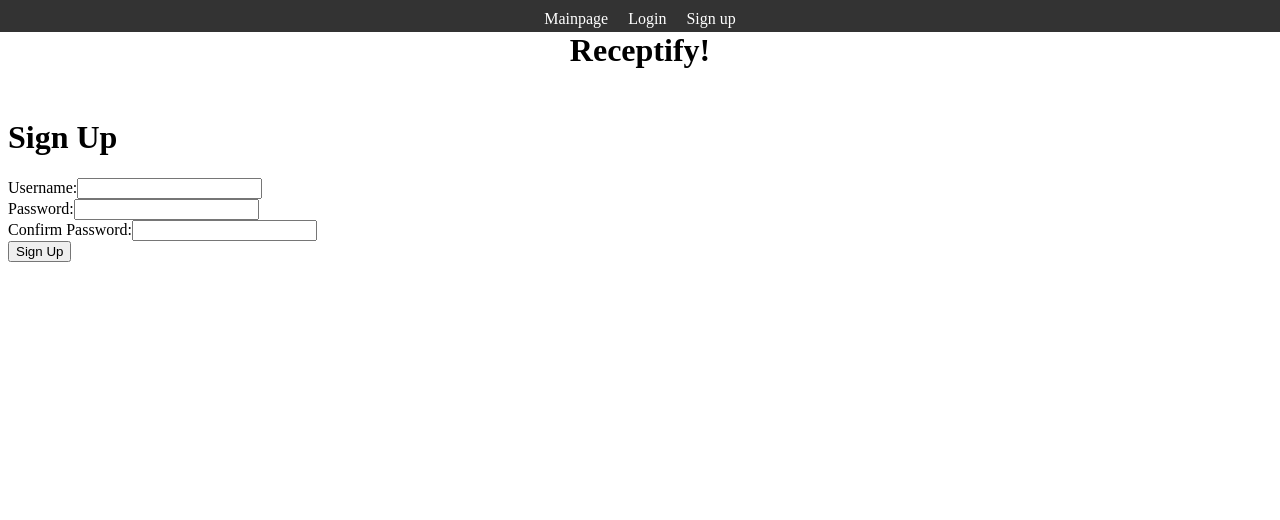
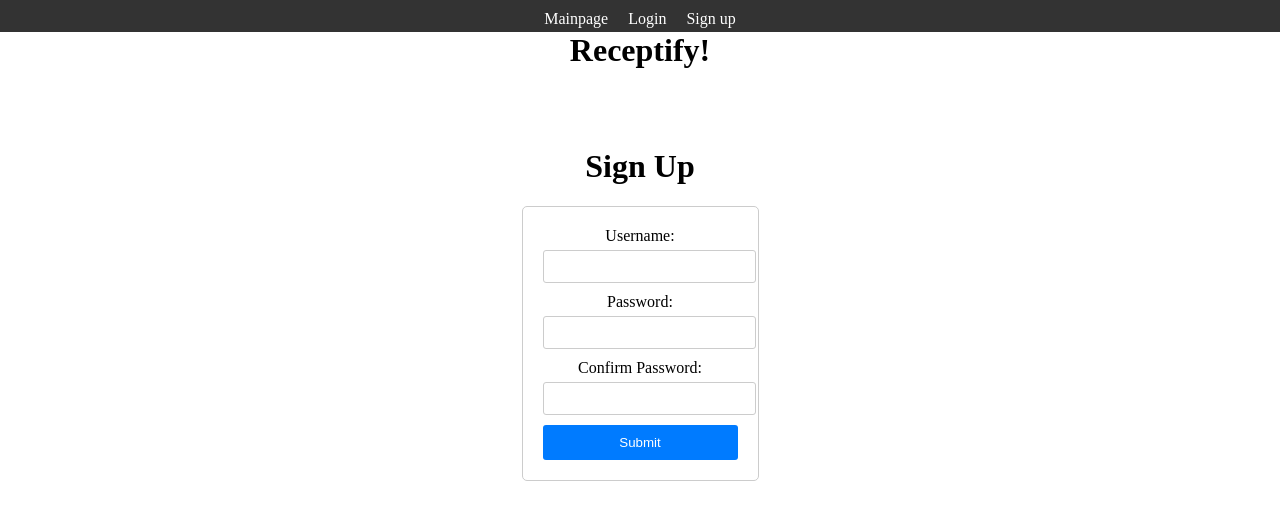
Before and after one commit to JuhoSiitonen/Receptify, a React (Vite) app in the folder frontend/: page /signup in a window 1280 px wide. Shown: the top 520 px of the page. Built offline with nearby package versions, Linux system fonts and the light colour scheme; no server answers.

Commit message:
signup component user validation and css

```diff
--- /dev/null
+++ b/frontend/src/components/SignUp.css
@@ -0,0 +1,49 @@
+.signup {
+    text-align: center;
+    margin-top: 50px;
+}
+
+.login-form {
+    display: inline-block;
+    border: 1px solid #ccc;
+    padding: 20px;
+    border-radius: 5px;
+}
+
+.login-form div {
+    margin-bottom: 10px;
+}
+
+.login-form label {
+    display: block;
+    margin-bottom: 5px;
+}
+
+.login-form input {
+    width: 100%;
+    padding: 8px;
+    border: 1px solid #ccc;
+    border-radius: 3px;
+}
+
+.login-form button {
+    width: 100%;
+    padding: 10px;
+    background-color: #007bff;
+    color: #fff;
+    border: none;
+    border-radius: 3px;
+    cursor: pointer;
+}
+
+.login-form button:hover {
+    background-color: #0056b3;
+}
+
+.login-form button:active {
+    background-color: #004080;
+}
+
+.login-form button:focus {
+    outline: none;
+}
--- a/frontend/src/components/SignUp.jsx
+++ b/frontend/src/components/SignUp.jsx
@@ -3,6 +3,7 @@ import { useNavigate } from 'react-router-dom';
 import { signup } from '../reducers/userReducer';
 import { useDispatch } from 'react-redux';
 import { addNotification } from '../reducers/notificationReducer';
+import './SignUp.css';
 
 const SignUp = () => {
     const dispatch = useDispatch();
@@ -33,23 +34,53 @@ const SignUp = () => {
         }
     }
 
+    const handleUsernameChange = (event) => {
+        if (event.target.value.length < 20) {
+            setUsername(event.target.value);
+        } else {
+            dispatch(addNotification({
+                message: 'Username must be less than 20 characters',
+                error: true}));
+        }
+    }
+
+    const handlePasswordChange = (event) => {
+        if (event.target.value.length < 20) {
+            setPassword(event.target.value);
+        } else {
+            dispatch(addNotification({
+                message: 'Password must be less than 20 characters',
+                error: true}));
+        }
+    }
+
+    const handlePassword2Change = (event) => {
+        if (event.target.value.length < 20) {
+            setPassword2(event.target.value);
+        } else {
+            dispatch(addNotification({
+                message: 'Password must be less than 20 characters',
+                error: true}));
+        }
+    }
+
     return (
         <div className="signup">
             <h1>Sign Up</h1>
-            <form onSubmit={handleSubmit}>
+            <form onSubmit={handleSubmit} className="login-form">
                 <div>
                     <label htmlFor="username">Username:</label>
-                    <input type="text" name="username" onChange={(e) => setUsername(e.target.value)} />
+                    <input type="text" name="username" onChange={handleUsernameChange} />
                 </div>
                 <div>
                     <label htmlFor="password">Password:</label>
-                    <input type="password" name="password" onChange={(e) => setPassword(e.target.value)} />
+                    <input type="password" name="password" onChange={handlePasswordChange} />
                 </div>
                 <div>
                     <label htmlFor="password2">Confirm Password:</label>
-                    <input type="password" name="password2" onChange={(e) => setPassword2(e.target.value)} />
+                    <input type="password" name="password2" onChange={handlePassword2Change} />
                 </div>
-                <input type="submit" value="Sign Up" />
+                <button type="submit">Submit</button>
             </form>
         </div>
     )
```
